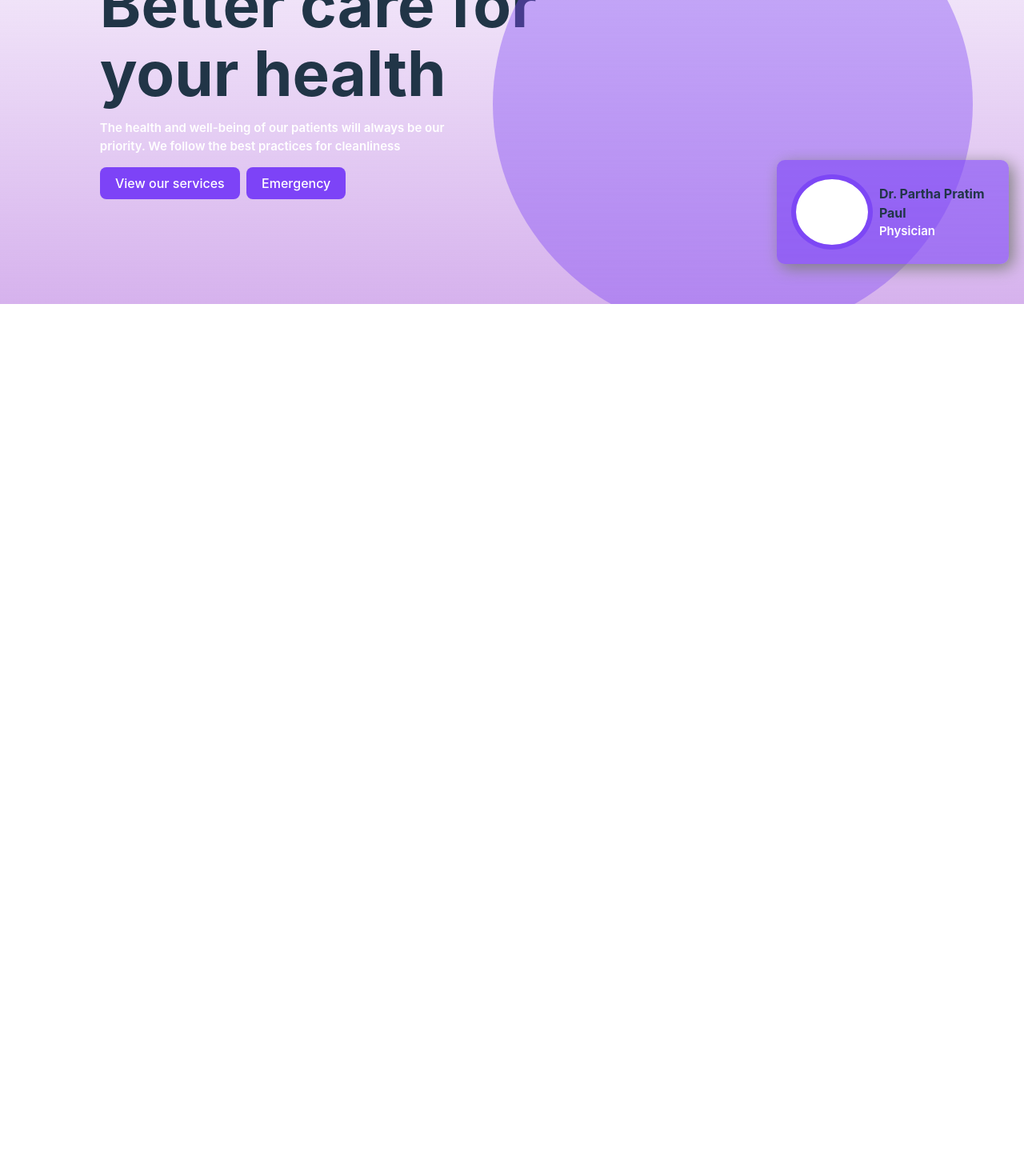
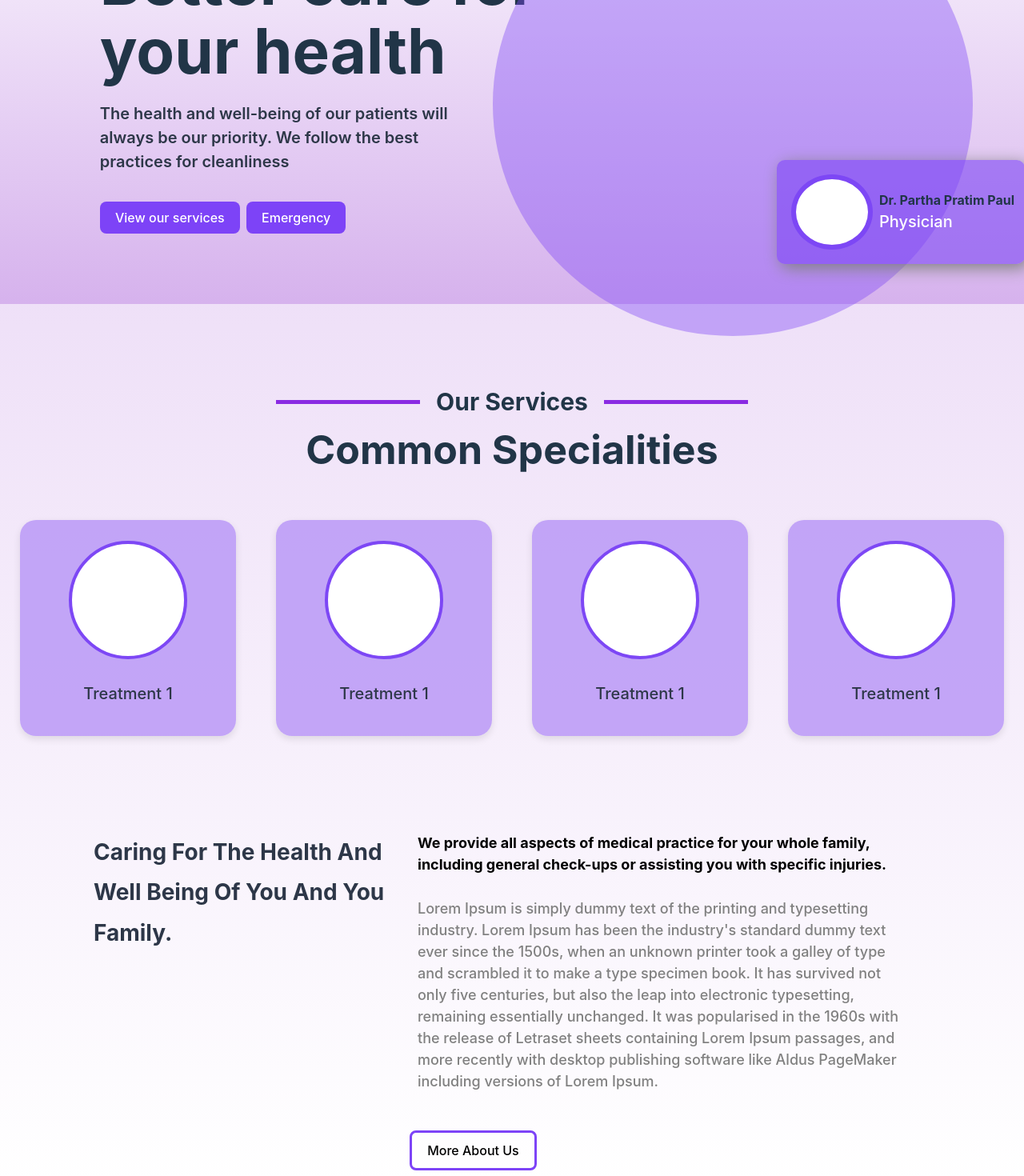
Before and after one commit to axelrod69/Health-Today, a React (Vite) app: page / in a window 1280 px wide. Shown: the part 300-1770 px from the top of the page at 80% size. Before the commit the page ends 800 px from the top, so only its background shows below. Built offline with nearby package versions, Linux system fonts and the light colour scheme.

Commit message:
Doctor App Push On 15-FEB-2026: Speciality Section

```diff
--- a/src/features/screens/FirstScreen.jsx
+++ b/src/features/screens/FirstScreen.jsx
@@ -1,5 +1,6 @@
 import Home from "../../shared/components/Home";
 import NavBar from "../../shared/components/NavBar";
+import Speciality from "../../shared/components/Speciality";
 import '../styles/firstScreen.css'
 
 function FirstScreen() {
@@ -7,6 +8,7 @@ function FirstScreen() {
         <div className="firstScreen">
             <NavBar />
             <Home />
+            <Speciality />
         </div>
     );
 }
--- a/src/shared/components/Button.jsx
+++ b/src/shared/components/Button.jsx
@@ -1,9 +1,9 @@
 import '../styles/button.css'
 
-function Button({ icon, label, functionality }) {
+function Button({ icon, label, functionality, variant }) {
     return (
         <>
-            <button className="buttonClass" onClick={functionality}>{icon ? (<div>
+            <button className={`buttonClass ${variant}`} onClick={functionality}>{icon ? (<div>
                 <span>{icon}</span>
                 <span>{label}</span>
             </div>) : (<span>{label}</span>)}</button>
--- a/src/shared/components/Home.jsx
+++ b/src/shared/components/Home.jsx
@@ -14,8 +14,8 @@ function Home() {
                 <p>The health and well-being of our patients will always be our priority. We follow the best practices for cleanliness</p>
             </div>
             <div className='buttonBloc'>
-                <Button label="View our services" />
-                <Button label="Emergency" />
+                <Button label="View our services" variant="primary"/>
+                <Button label="Emergency"  variant="primary"/>
             </div>
         </>
     )
--- /dev/null
+++ b/src/shared/components/ServicesCard.jsx
@@ -0,0 +1,21 @@
+import '../styles/servicesCard.css'
+import Shape from './Shape'
+
+function ServicesCard({ image, serviceText }) {
+    return (
+        <>
+            <div className="serviceCard">
+                <Shape style={{
+                    backgroundColor: 'white',
+                    border: '4px solid rgb(125, 71, 245)',
+                    height: '140px',
+                    width: '140px',
+                    margin: '8px'
+                }} />
+                <p>{serviceText ?? 'Default'}</p>
+            </div>
+        </>
+    );
+}
+
+export default ServicesCard
--- /dev/null
+++ b/src/shared/components/Speciality.jsx
@@ -0,0 +1,41 @@
+import '../styles/speciality.css'
+import ServicesCard from './ServicesCard'
+import Button from './Button';
+
+function Speciality() {
+    return (
+        <>
+            <div className="specialityDiv">
+                <div className='headerText'>
+                    <div className='firstLine'></div>
+                    <h2>Our Services</h2>
+                    <div className='lastLine'></div>
+                </div>
+                <h2>Common Specialities</h2>
+                <div className='servicesFlex'>
+                    <ServicesCard serviceText='Treatment 1' />
+                    <ServicesCard serviceText='Treatment 1' />
+                    <ServicesCard serviceText='Treatment 1' />
+                    <ServicesCard serviceText='Treatment 1' />
+                </div>
+                <div className='servicesDescription'>
+                    <div className='firstDescriptionSection'>
+                        <p>Caring For The Health And Well Being Of You And You Family.</p>
+                    </div>
+                    <div className='secondDescriptionSection'>
+                        <p>We provide all aspects of medical practice for your whole family, including general check-ups or assisting you with specific injuries.</p>
+                        <div className='secondDescription'>
+                            <p>Lorem Ipsum is simply dummy text of the printing and typesetting industry. Lorem Ipsum has been the industry's standard dummy text ever since the 1500s, when an unknown printer took a galley of type and scrambled it to make a type specimen book. It has survived not only five centuries, but also the leap into electronic typesetting, remaining essentially unchanged. It was popularised in the 1960s with the release of Letraset sheets containing Lorem Ipsum passages, and more recently with desktop publishing software like Aldus PageMaker including versions of Lorem Ipsum.</p>
+                        </div>
+                        <div className='buttonSection'>
+                            <Button label="More About Us" variant="outline"/>
+
+                        </div>
+                    </div>
+                </div>
+            </div>
+        </>
+    );
+}
+
+export default Speciality
--- a/src/shared/styles/button.css
+++ b/src/shared/styles/button.css
@@ -1,15 +1,24 @@
 .buttonClass {
-    background-color: rgb(125, 67, 247);
-    color: white;
     border-radius: 8px;
     height: 100%;
+    margin-top: 30px;
     margin-right: 8px;
     border: none;
+    cursor: pointer;
     /* padding: 0.6em 1.2em;
     font-size: 1em;
     font-weight: 500;
     font-family: inherit;
-    cursor: pointer;
     overflow: visible;
     box-sizing: border-box; */
 }
+
+.buttonClass.primary {
+    background-color: rgb(125, 67, 247);
+    color: white;
+}
+
+.buttonClass.outline {
+    background-color: transparent;
+    border: 3px solid rgb(125, 67, 247);
+}
--- a/src/shared/styles/home.css
+++ b/src/shared/styles/home.css
@@ -40,9 +40,10 @@ h1 {
    font-weight: bold;
 }
 
-p {
+.textBlock p {
    width: 75%;
    font-weight: 600;
+   text-align: left;
 }
 
 .buttonBloc {
@@ -62,7 +63,7 @@ p {
       display: flex;
       flex-direction: column;
       margin-top: 70px;
-      height: 1000px;
+      height: 1200px;
       /* background-color: red; */
    }
 
@@ -85,7 +86,6 @@ p {
       font-weight: 500;
       text-align: center;
       width: 100%;
-
    }
 
    .buttonBloc {
--- a/src/shared/styles/nameCard.css
+++ b/src/shared/styles/nameCard.css
@@ -2,7 +2,7 @@
     display: flex;
     flex-direction: row;
     position: relative;
-    width: 270px;
+    width: 290px;
     height: 110px;
     border-radius: 10px;
     background-color: rgba(125, 71, 245, 0.6);
@@ -21,10 +21,10 @@
     flex: 1;
 }
 
-p {
+.nameCard p {
     color: white;
     text-align: start;
-    font-size: 15px;
+    font-size: 20px;
 }
 
 .nameCardSecond p, .nameCardSecond h4 {
--- /dev/null
+++ b/src/shared/styles/servicesCard.css
@@ -0,0 +1,27 @@
+.serviceCard {
+    display: flex;
+    justify-content: center;
+    align-items: center;
+    flex-direction: column;
+    background-color: rgba(186, 153, 247, 0.85);
+    height: 250px;
+    width: 250px;
+    border-radius: 20px;
+    padding: 10px;
+    transition: transform 0.3s ease, background-color 0.3s ease;
+    cursor: pointer;
+    box-shadow: 0 4px 10px rgba(0, 0, 0, 0.1);
+}
+
+.serviceCard:hover {
+    transform: scale(1.05);
+    background-color: rgba(186, 153, 247, 1);
+}
+
+p {
+    text-align: center;
+    margin-top: 20px;
+    font-weight: 500;
+    font-size: 20px;
+    color: #2D3748;
+}
--- /dev/null
+++ b/src/shared/styles/speciality.css
@@ -0,0 +1,127 @@
+.specialityDiv {
+    display: flex;
+    justify-content: center;
+    align-items: center;
+    flex-direction: column;
+    width: 100%;
+    /* height: 600px; */
+    background-image: linear-gradient(to bottom, rgba(214, 178, 237, 0.4), rgba(214, 178, 237, 0));
+}
+
+.headerText {
+    display: flex;
+    align-items: center;
+    flex-direction: row;
+    margin-top: 100px;
+}
+
+.firstLine {
+    width: 180px;
+    height: 5px;
+    background-color: blueviolet;
+    margin-right: 20px;
+}
+
+.lastLine {
+    width: 180px;
+    height: 5px;
+    background-color: blueviolet;
+    margin-left: 20px;
+}
+
+.headerText h2 {
+    text-align: center;
+    font-size: 30px;
+    margin-bottom: 0;
+}
+
+h2 {
+    margin-top: 0;
+    margin-bottom: 0;
+    font-size: 50px;
+}
+
+.servicesFlex {
+    display: flex;
+    justify-content: center;
+    align-items: center;
+    flex-wrap: wrap;
+    gap: 50px;
+    width: 100%;
+    margin-top: 30px;
+    margin-bottom: 50px;
+    flex-direction: row;
+    padding: 20px;
+}
+
+.servicesDescription {
+    display: flex;
+    /* height: 600px; */
+    width: 100%;
+    margin-top: 50px;
+}
+
+.firstDescriptionSection {
+    display: flex;
+    flex-direction: row;
+    justify-content: end;
+    flex: 2;
+    height: 100%;
+}
+
+.firstDescriptionSection p {
+    text-align: left;
+    padding: 0;
+    font-size: 28px;
+    font-weight: bold;
+    margin-right: 30px;
+    margin-top: 0;
+    max-width: 365px;
+    line-height: 1.8;
+    /* background-color: green; */
+}
+
+.secondDescriptionSection {
+    display: flex;
+    flex-direction: column;
+    flex: 3;
+    height: 100%;
+    justify-content: flex-start;
+}
+
+.secondDescriptionSection p {
+    text-align: left;
+    font-weight: bold;
+    color: black;
+    width: 80%;
+    font-size: 18px;
+    margin-top: 0;
+    margin-left: 10px;
+    /* background-color: red; */
+}
+
+.secondDescription p {
+    text-align: left;
+    width: 80%;
+    margin-top: 10px;
+    color: gray;
+    font-weight: 500;
+}
+
+.buttonSection {
+    width: 50%;
+    height: 50px;
+    margin-bottom: 50px;
+}
+
+@media only screen and (max-width: 600px) {
+    .specialityDiv {
+        padding-left: 20px;
+        padding-right: 20px;
+    }
+
+    .headerText {
+        padding-left: 20px;
+        padding-right: 20px;
+    }
+}
```
Also changed, not shown: src/shared/styles/shape.css (line endings or trailing spaces).
